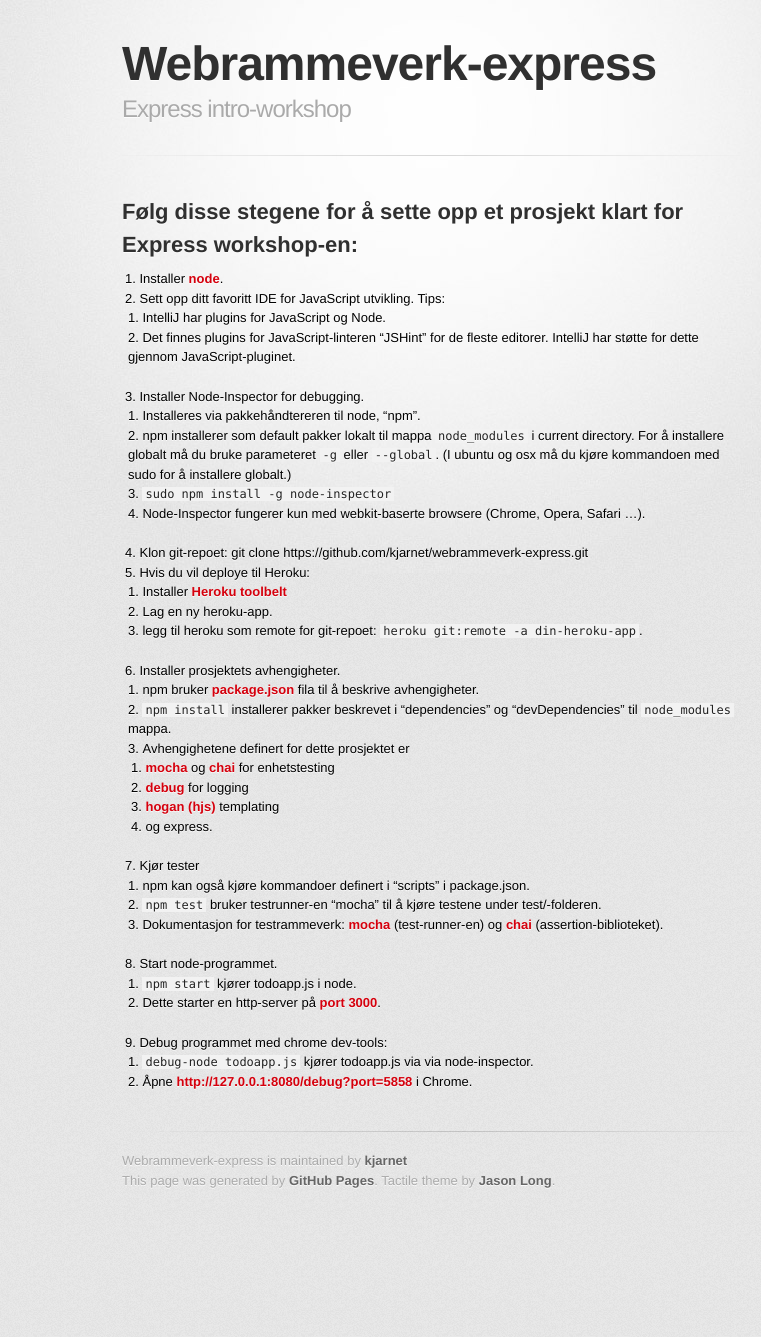
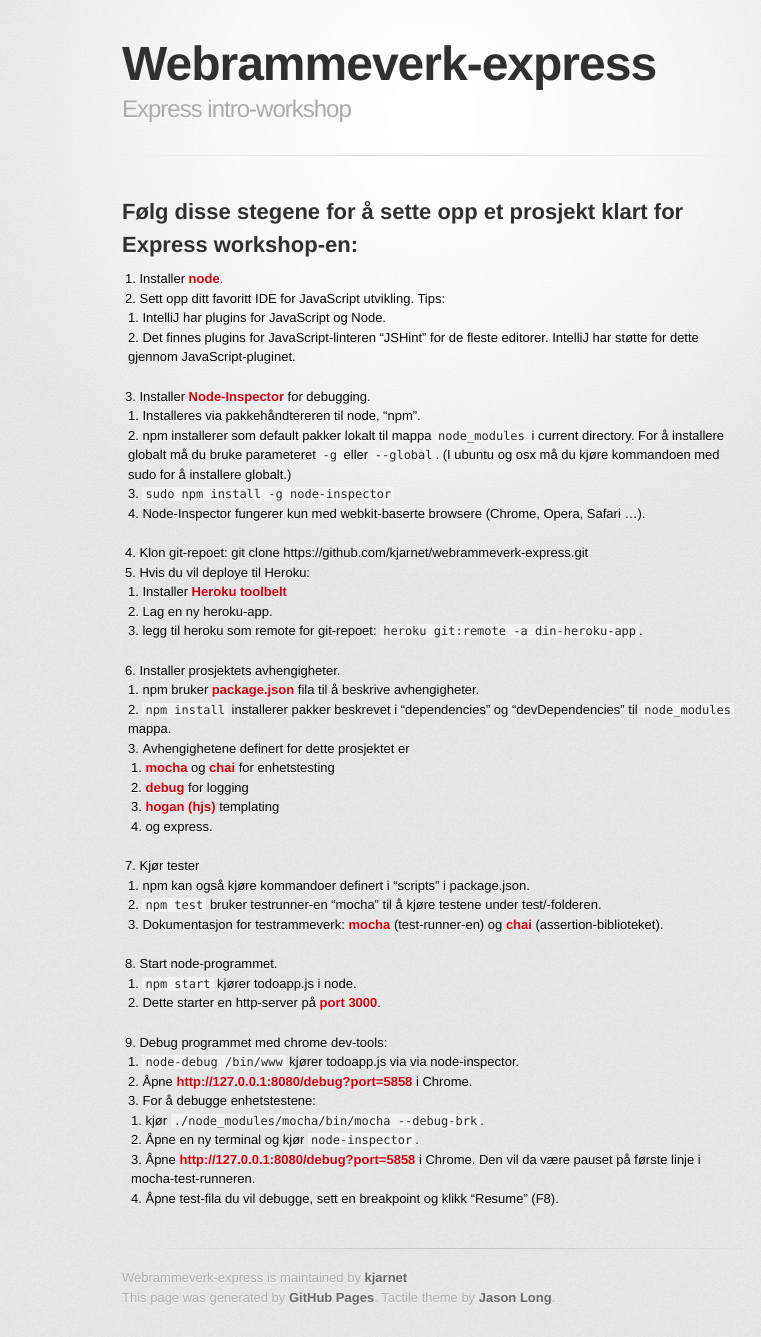
Before and after one commit to kjarnet/webrammeverk-express, a Jekyll site: the page built from index.md, in a window 1280 px wide. Shown: the whole page, without its empty margins (208-969 px from the left). Built offline with Jekyll 4.4.1, drawn with Linux system fonts in a browser that asks for light colours; some web fonts are replaced; before the commit the page ends 1220 px from its top, so only the background shows below that.

Commit message:
Added instructions on debugging tests.

```diff
--- a/index.md
+++ b/index.md
@@ -9,7 +9,7 @@
     * IntelliJ har plugins for JavaScript og Node.
     * Det finnes plugins for JavaScript-linteren "JSHint" for de fleste editorer.
     IntelliJ har støtte for dette gjennom JavaScript-pluginet.
-2. Installer Node-Inspector for debugging.
+2. Installer [Node-Inspector](https://github.com/node-inspector/node-inspector) for debugging.
     * Installeres via pakkehåndtereren til node, "npm".
     * npm installerer som default pakker lokalt til mappa `node_modules` i current directory.
     For å installere globalt må du bruke parameteret `-g` eller `--global`.
@@ -40,6 +40,12 @@
     * `npm start` kjører todoapp.js i node.
     * Dette starter en http-server på [port 3000](http://localhost:3000).
 13. Debug programmet med chrome dev-tools:
-    * `debug-node todoapp.js` kjører todoapp.js via via node-inspector.
+    * `node-debug /bin/www` kjører todoapp.js via via node-inspector.
     * Åpne [http://127.0.0.1:8080/debug?port=5858](http://127.0.0.1:8080/debug?port=5858)
     i Chrome.
+    * For å debugge enhetstestene:
+        * kjør `./node_modules/mocha/bin/mocha --debug-brk`.
+        * Åpne en ny terminal og kjør `node-inspector`.
+        * Åpne [http://127.0.0.1:8080/debug?port=5858](http://127.0.0.1:8080/debug?port=5858)
+        i Chrome. Den vil da være pauset på første linje i mocha-test-runneren.
+        * Åpne test-fila du vil debugge, sett en breakpoint og klikk "Resume" (F8).
```
